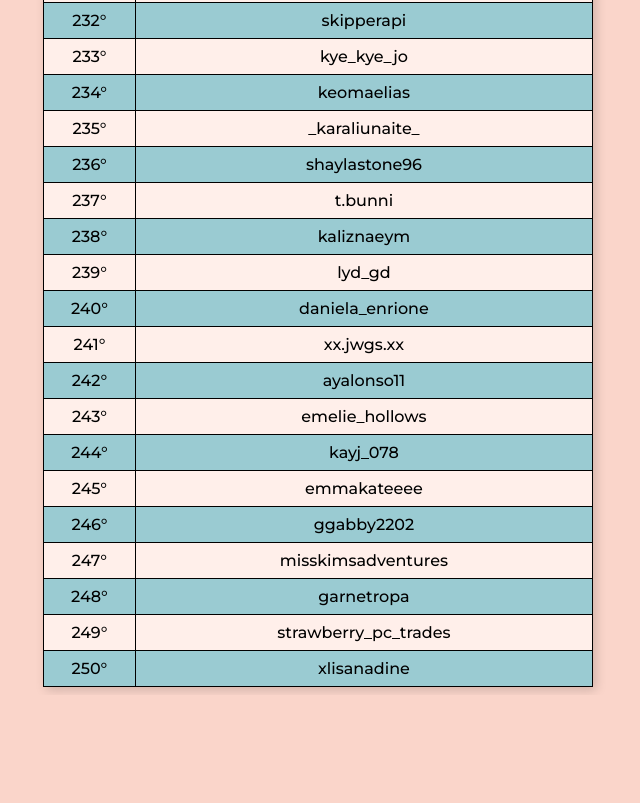
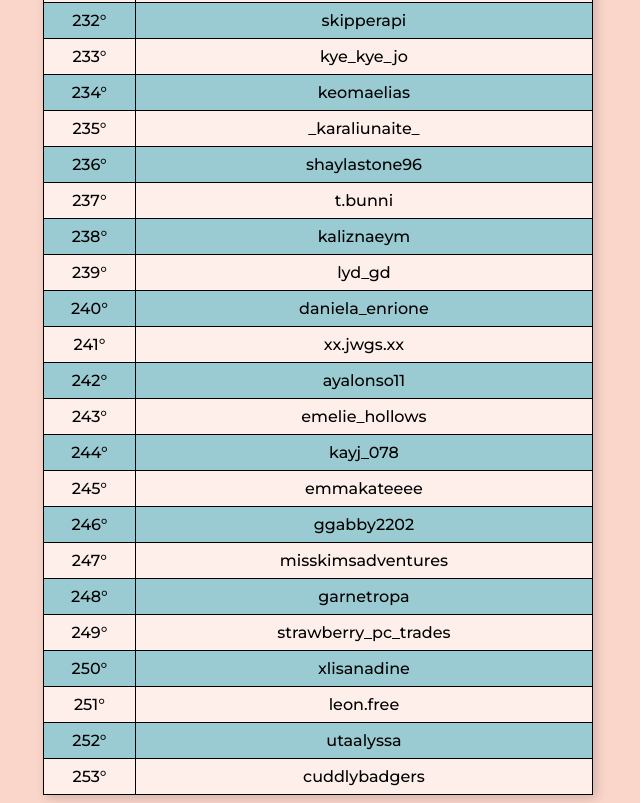
Before and after one commit to bmaizena/shufflecodes, a plain HTML site: page nahtelie/index.html in a window 1280 px wide. Shown: the part 8693-9496 px from the top of the page, without its empty margins (322-962 px from the left). Before the commit the page ends 9388 px from the top, so only its background shows below. Drawn offline with Linux system fonts and the light colour scheme.

Commit message:
ADD leon.free AND utaalyssa AND cuddlybadgers
04/10/2024

```diff
--- a/nahtelie/index.html
+++ b/nahtelie/index.html
@@ -1487,6 +1487,21 @@
             <td>xlisanadine</td>
         </tr>
 
+        <tr>
+            <td>251°</td>
+            <td>leon.free</td>
+        </tr>
+
+        <tr>
+            <td>252°</td>
+            <td>utaalyssa</td>
+        </tr>
+
+        <tr>
+            <td>253°</td>
+            <td>cuddlybadgers</td>
+        </tr>
+
     </table>
 </body>
 </html>
```
Also changed, not shown: nahtelie/listsub.html (+15 -0 lines).
